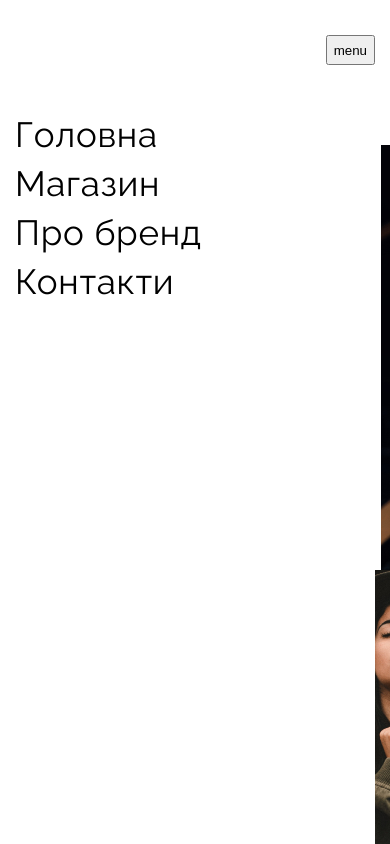
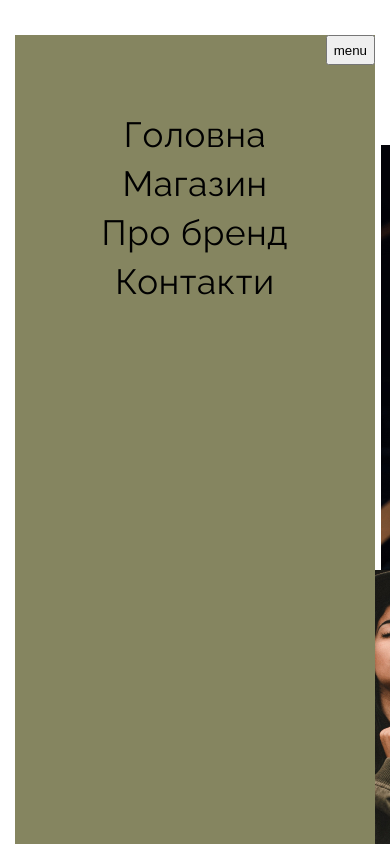
Before and after one commit to onusko228/womazing, a plain HTML site: page index.html in a window 390 px wide. Both pictures are taken after a click on the button "menu". Shown: the top 844 px of the page. Drawn offline with Linux system fonts and the light colour scheme; files whose address does not match are found by name.

Commit message:
added media status

```diff
--- a/style/nav.css
+++ b/style/nav.css
@@ -179,6 +179,22 @@
     padding-top: 15px;
   }
 }
+@media screen and (max-width: 768px) {
+  .collection__item {
+    margin-right: 15px;
+  }
+}
+@media screen and (max-width: 480px) {
+  .collection__item {
+    margin-right: 10px;
+  }
+
+  .collection__item-title {
+    font-size: 14px;
+    padding-top: 15px;
+  }
+}
+
 /* --------------------------- */
 /* ----------------collection------------ */
 /* ---------------------------------------*/
--- a/style/style.css
+++ b/style/style.css
@@ -125,6 +125,44 @@ main {
     display: flex;
   }
 }
+@media screen and (max-width: 992px) {
+  .nav__list {
+    display: none;
+    position: absolute;
+    flex-direction: column;
+    background-color: rgb(133, 133, 96);
+    height: 100vh;
+    width: 100%;
+    z-index: 2;
+    padding-top: 75px;
+    top: 0px;
+  }
+  .nav__active {
+    display: flex;
+  }
+  .nav__item {
+    text-align: center;
+    margin-right: 0;
+  }
+  .nav__link {
+    font-size: 35px;
+    line-height: 140%;
+    letter-spacing: 0.02em;
+    transition: color 0.5s linear;
+  }
+  .menu {
+    display: block;
+  }
+}
+
+@media screen and (max-width: 480px) {
+  .nav__phone {
+    padding-left: 0;
+  }
+  .nav__phone::after {
+    display: none;
+  }
+}
 
 /* ------ */
 /* ---------- */
```
